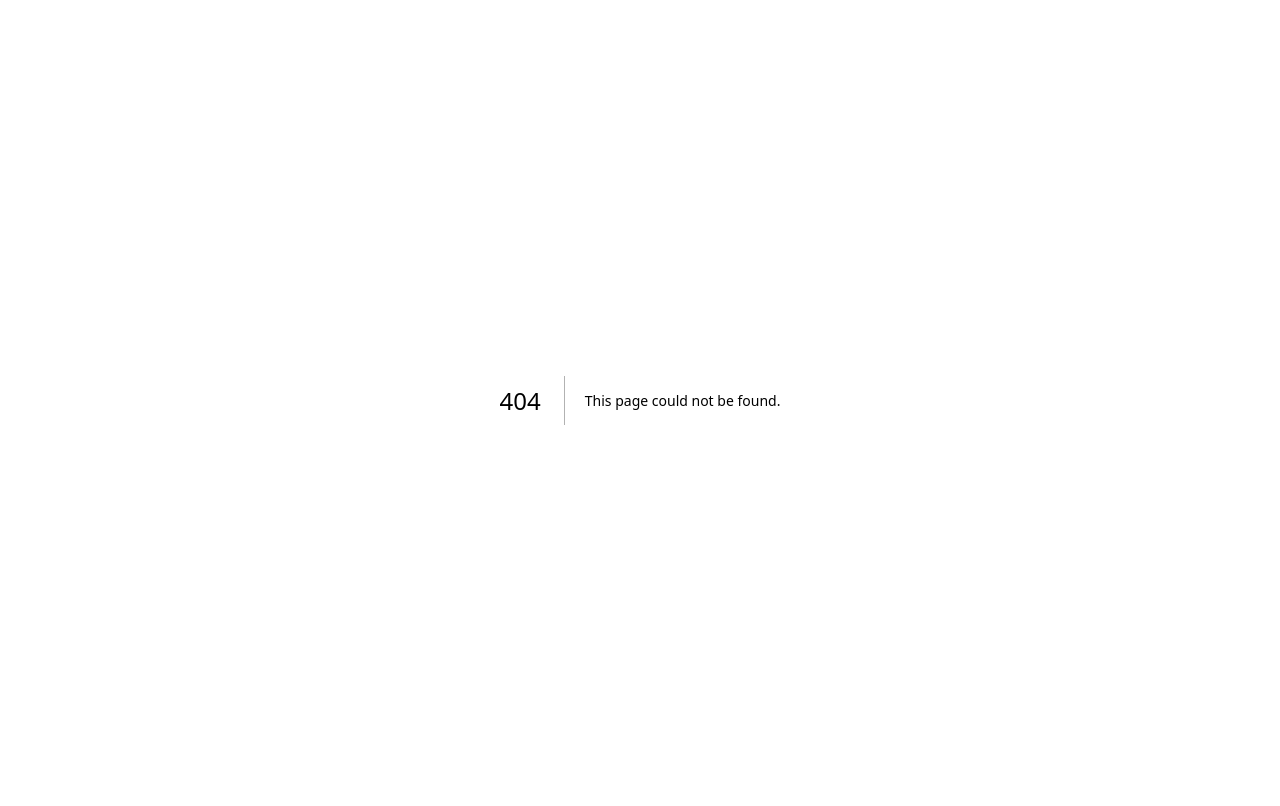
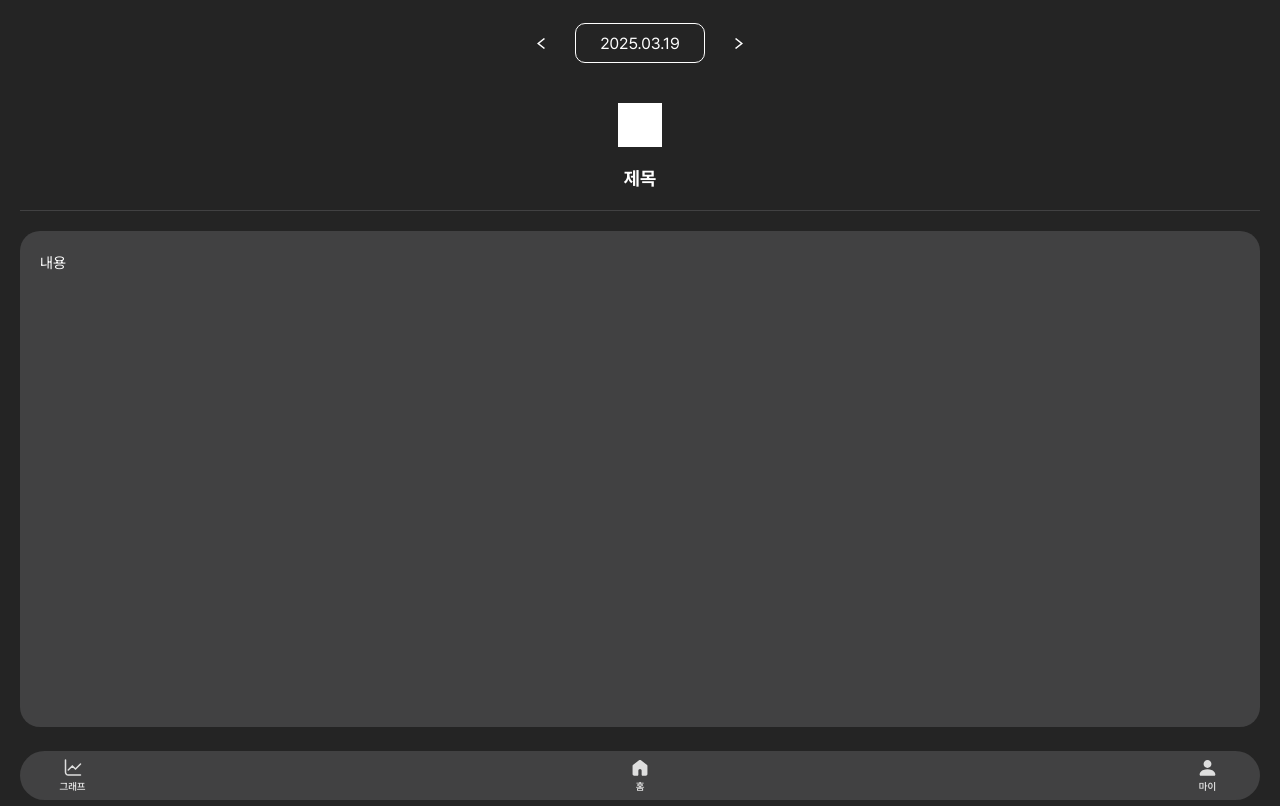
Before and after one commit to Hurts-Hearts-Healing/HHH_FE, a Next.js app: page /mypage/diary in a window 1280 px wide. Before the commit this address had no page. Built offline with nearby package versions, Linux system fonts and the light colour scheme.

Commit message:
feat :: 일기 모아보기 페이지 퍼블리싱

```diff
--- /dev/null
+++ b/src/app/mypage/diary/page.tsx
@@ -0,0 +1,127 @@
+"use client"
+
+import NavigationBar from "@/components/common/navigationBar";
+import styled from "styled-components"
+import Image from "next/image";
+import PrevDayArrow from "../../../assets/imgs/mypage/prevDayArrow.svg";
+import NextDayArrow from "../../../assets/imgs/mypage/nextDayArrow.svg";
+import { useState } from "react";
+
+export default function DiaryCollection() {
+    const [date, setDate] = useState(new Date());
+
+    const formatDate = (date: Date) => {
+        const year = date.getFullYear();
+        const month = (date.getMonth() + 1).toString().padStart(2, '0');
+        const day = date.getDate().toString().padStart(2, '0');
+        return `${year}.${month}.${day}`;
+    };
+
+    const handlePrevDay = () => {
+        setDate(prevDate => {
+            const newDate = new Date(prevDate);
+            newDate.setDate(newDate.getDate() - 1);
+            return newDate;
+        });
+    };
+
+    const handleNextDay = () => {
+        setDate(prevDate => {
+            const newDate = new Date(prevDate);
+            newDate.setDate(prevDate.getDate() + 1);
+            return newDate
+        })
+    }
+
+    return (
+        <Wrapper>
+            <HeadWrapper>
+                <Image src={PrevDayArrow} alt="<" onClick={handlePrevDay}/>
+                <DayBox>{formatDate(date)}</DayBox>
+                <Image src={NextDayArrow} alt=">" onClick={handleNextDay}/>
+            </HeadWrapper>
+            <ContainerWrapper>
+                <Emoji />
+                <h3>제목</h3>
+                <Line />
+                <ContentBox>
+                    <Content>내용</Content>
+                </ContentBox>
+            </ContainerWrapper>
+            <NavigationBar />
+        </Wrapper>
+    )
+}
+
+const Wrapper = styled.div`
+    display: flex;
+    flex-direction: column;
+    padding-left: 20px;
+    padding-right: 20px;
+    height: 100vh;
+    width: 100%;
+    align-items: center;
+`;
+
+const HeadWrapper = styled.div`
+    display: flex;
+    gap: 30px;
+    align-items: center;
+    margin-top: 23px;
+`;
+
+const DayBox = styled.div`
+    display: flex;
+    align-items: center;
+    justify-content: center;
+    width: 130px;
+    height: 40px;
+    border-radius: 10px;
+    border: 1px solid white;
+`;
+
+const ContainerWrapper = styled.div`
+    display: flex;
+    flex-direction: column;
+    gap: 20px;
+    margin-top: 40px;
+    align-items: center;
+    width: 100%;
+    height: 100%;
+    flex-grow: 1;
+    padding-bottom: 79px;
+    > h3 {
+        font-weight: 700;
+        font-weight: 22px;
+    }
+`;
+
+const Emoji = styled.div`
+    width: 44px;
+    height: 44px;
+    background-color: white;
+    flex-shrink: 0;
+`;
+
+const Line = styled.div`
+    width: 100%;
+    height: 1px;
+    background-color: #414142;
+`;
+
+const ContentBox = styled.div`
+    padding: 20px;
+    width: 100%;
+    background-color: #414142;
+    border-radius: 20px;
+    height: calc(100vh - 40px - 79px - 30px - 100px - 55px);
+`;
+
+const Content = styled.div`
+    width: 100%;
+    font-size: 15px;
+    color: white;
+    overflow-y: auto;
+    line-height: 25px;
+    height: 100%;
+`;
```
Also changed, not shown: src/assets/imgs/mypage/nextDayArrow.svg (added), src/assets/imgs/mypage/prevDayArrow.svg (added).
